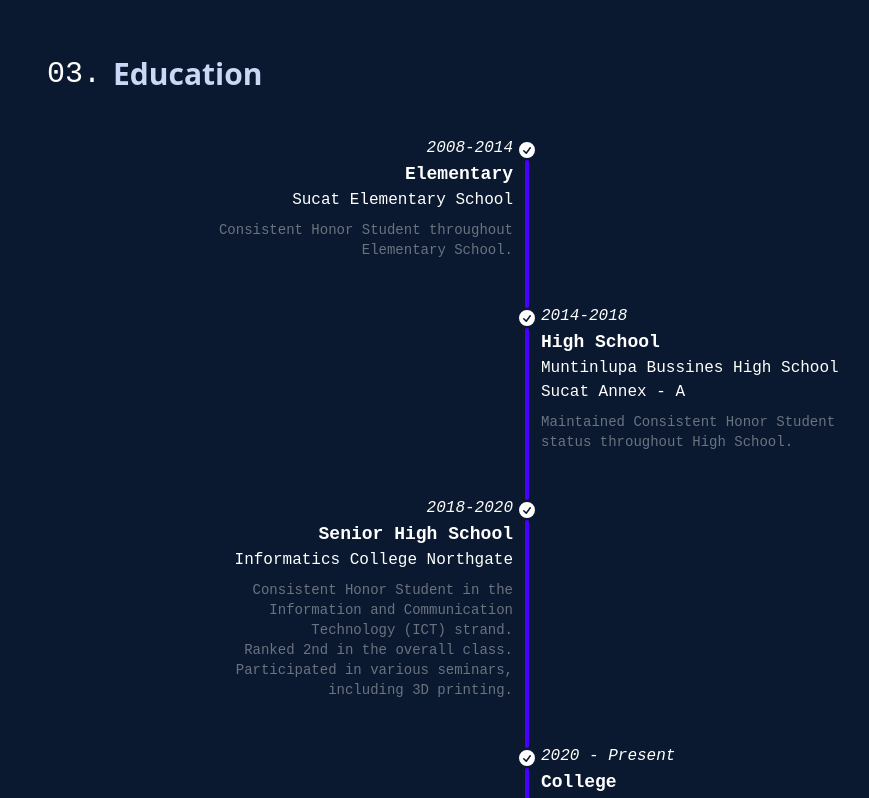
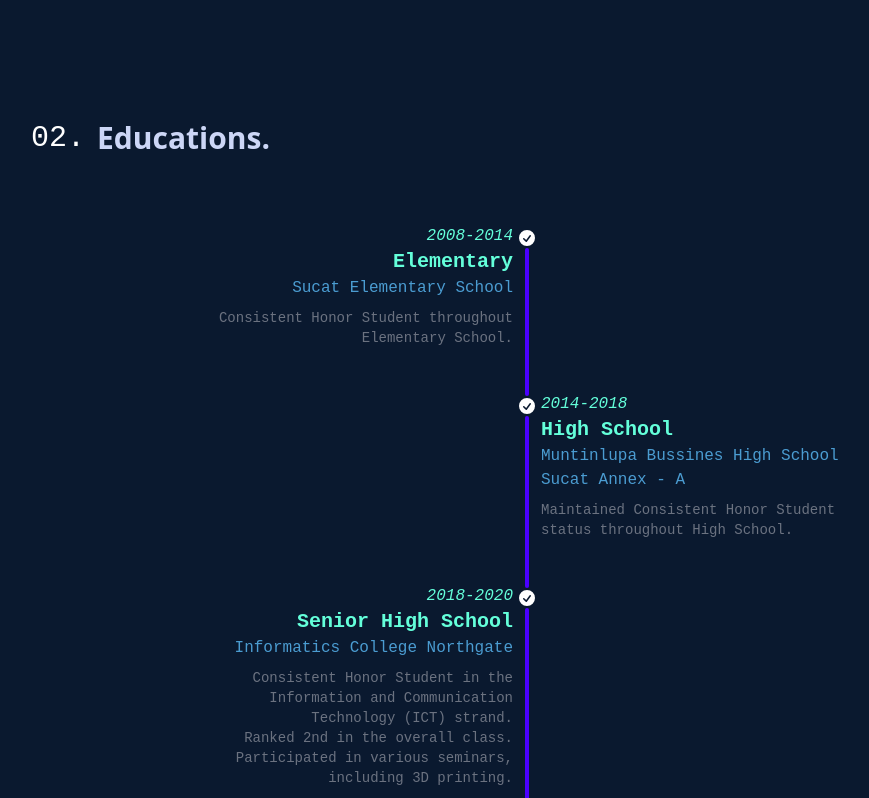
Before and after one commit to CocoShesh/MyPorfolio_Becerro, a React (Vite) app: page / in a window 1280 px wide. Shown: the part 1420-2218 px from the top of the page, without its empty margins (113-982 px from the left). Built offline with nearby package versions, Linux system fonts and the light colour scheme.

Commit message:
Update Education.jsx

```diff
--- a/src/components/Education.jsx
+++ b/src/components/Education.jsx
@@ -3,10 +3,19 @@ import React from "react";
 const Education = () => {
   return (
     <>
-      <section className="pt-20" id="education">
-        <section className="sm:mx-[10rem] max-sm:pl-5 flex items-center  text-3xl gap-3  mb-10 ">
-          <span className=" font-Mono"> 03. </span>{" "}
-          <h1 className=" font-Noto font-bold text-[#ccd6f6] "> Education </h1>{" "}
+      <section className="pt-20" id="education flex  ">
+        <section className="max-w-screen  flex flex-col  justify-center">
+          <section
+            className="flex  sm:px-36 gap-3 text-3xl py-16 max-sm:pl-5 "
+            id="about"
+          >
+            <section className=" flex gap-3 2xl:mx-auto">
+              <span className=" font-Mono"> 02. </span>
+              <h1 className=" font-Noto font-bold text-[#ccd6f6]">
+                {" "}
+                Educations.{" "}
+              </h1>
+            </section>
           </section>
           <section className="w-full items-center  flex justify-center">
             <ul className="timeline w-1/2 timeline-snap-icon max-md:timeline-compact timeline-vertical font-Mono">
@@ -26,9 +35,15 @@ const Education = () => {
                   </svg>
                 </div>
                 <div className="timeline-start md:text-end mb-10">
-                <time className="font-mono italic">2008-2014</time>
-                <div className="text-lg font-black ">Elementary</div> Sucat
-                Elementary School
+                  <time className="font-mono italic text-[#64FFDA] ">
+                    2008-2014
+                  </time>
+                  <div className=" text-[#64FFDA]  text-xl  font-semibold">
+                    Elementary
+                  </div>
+                  <span className="text-[#4b9cd1]">
+                    Sucat Elementary School
+                  </span>
                   <p className="text-sm text-gray-500 mt-2">
                     Consistent Honor Student throughout Elementary School.
                   </p>
@@ -52,9 +67,15 @@ const Education = () => {
                   </svg>
                 </div>
                 <div className="timeline-end mb-10">
-                <time className="font-mono italic">2014-2018 </time>
-                <div className="text-lg font-black">High School</div>
+                  <time className="font-mono italic text-[#64FFDA] ">
+                    2014-2018{" "}
+                  </time>
+                  <h1 className=" text-[#64FFDA] font-black  text-xl   ">
+                    High School
+                  </h1>
+                  <span className="text-[#4b9cd1]">
                     Muntinlupa Bussines High School Sucat Annex - A
+                  </span>
                   <p className="text-sm text-gray-500 mt-2">
                     Maintained Consistent Honor Student status throughout High
                     School.
@@ -79,12 +100,18 @@ const Education = () => {
                   </svg>
                 </div>
                 <div className="timeline-start md:text-end mb-10">
-                <time className="font-mono italic">2018-2020</time>
-                <div className="text-lg font-black">Senior High School</div>
-                Informatics College Northgate
+                  <time className="font-mono italic text-[#64FFDA] ">
+                    2018-2020
+                  </time>
+                  <h1 className=" text-[#64FFDA] font-black  text-xl   ">
+                    Senior High School
+                  </h1>
+                  <span className="text-[#4b9cd1]">
+                    Informatics College Northgate{" "}
+                  </span>
                   <p className="text-sm text-gray-500 mt-2">
-                  Consistent Honor Student in the Information and Communication
-                  Technology (ICT) strand.
+                    Consistent Honor Student in the Information and
+                    Communication Technology (ICT) strand.
                     <br />
                     Ranked 2nd in the overall class.
                     <br />
@@ -110,9 +137,16 @@ const Education = () => {
                   </svg>
                 </div>
                 <div className="timeline-end mb-10">
-                <time className="font-mono italic">2020 - Present</time>
-                <div className="text-lg font-black">College</div>
-                Pamantasan Lungsod ng Muntinlupa
+                  <time className="font-mono italic text-[#64FFDA] ">
+                    2020 - Present
+                  </time>
+                  <h1 className=" text-[#64FFDA] font-black  text-xl   ">
+                    College
+                  </h1>
+                  <span className="text-[#4b9cd1]">
+                    {" "}
+                    Pamantasan Lungsod ng Muntinlupa{" "}
+                  </span>
                   <p className="text-sm text-gray-500 mt-2">
                     Currently pursuing a degree in Bachelor of Science Major in
                     Information Technology.
@@ -123,6 +157,7 @@ const Education = () => {
             </ul>
           </section>
         </section>
+      </section>
     </>
   );
 };
```
Lines whose indentation alone changed are shown as unchanged.
